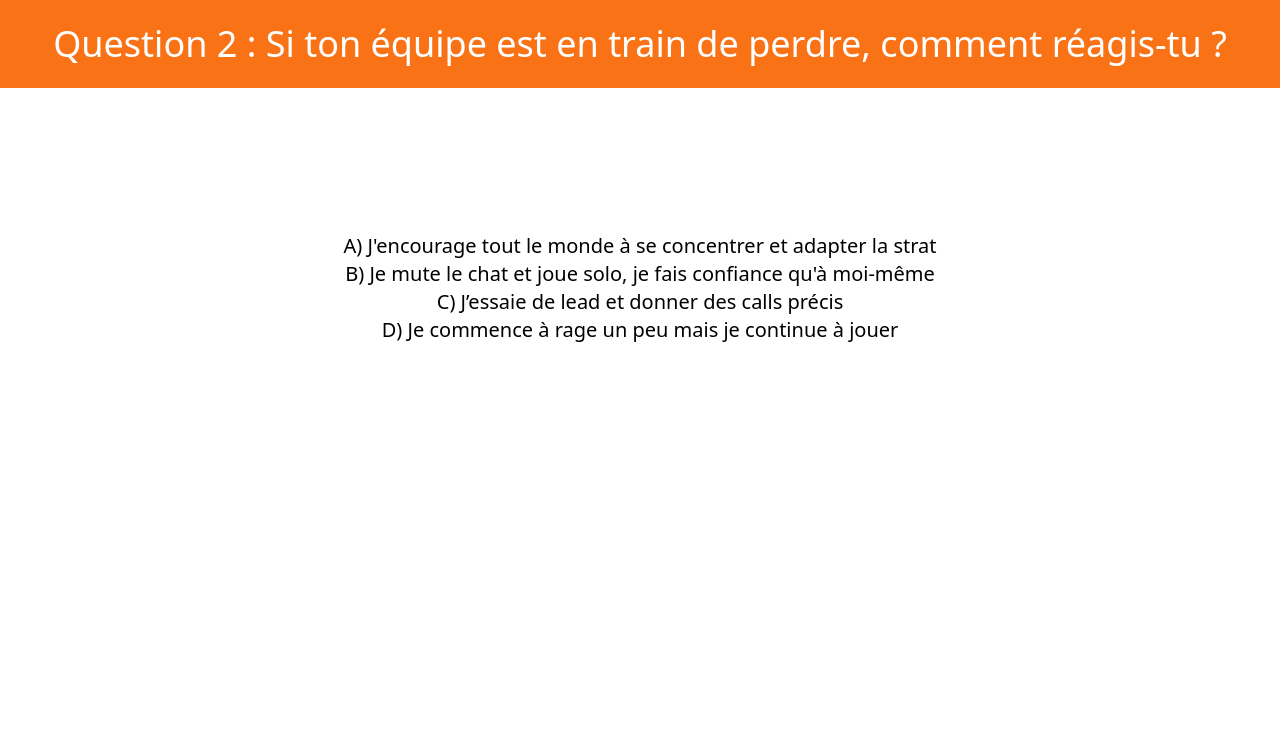
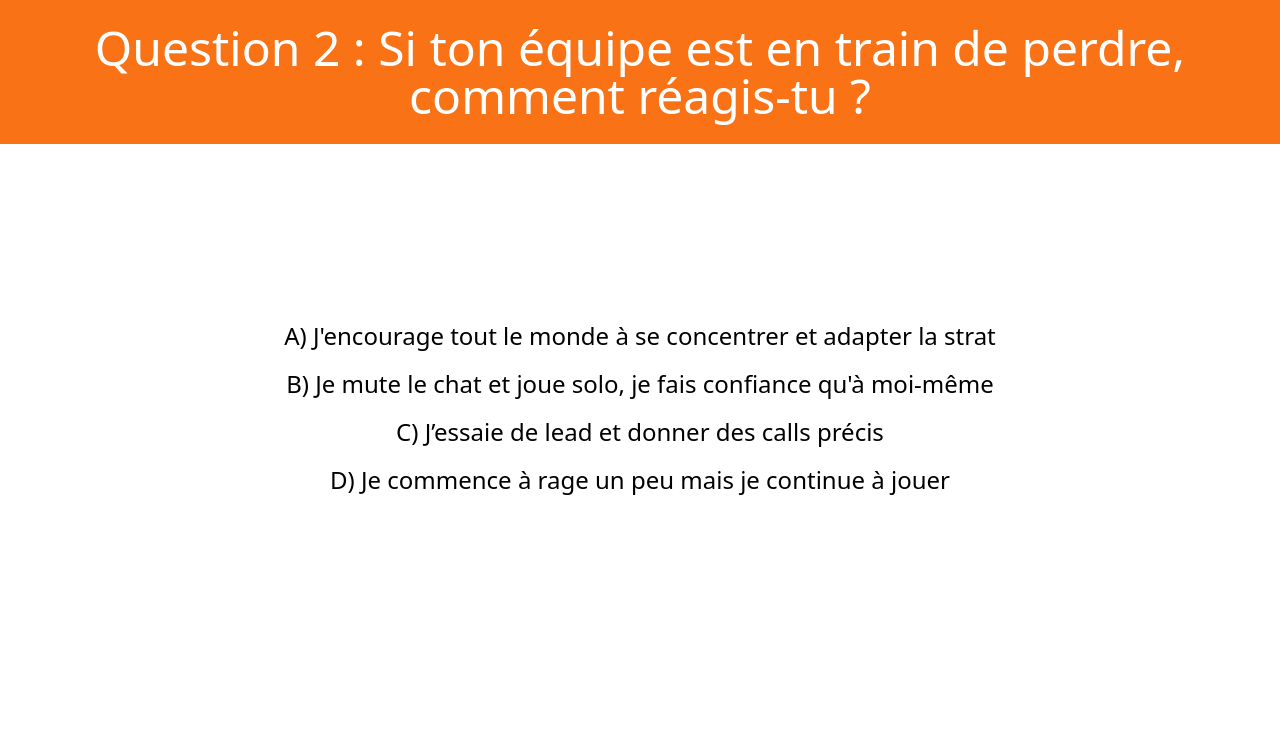
Before and after one commit to Joscrap/acitiv--flask-quizz, a Flask app: page /question in a window 1280 px wide. Shown: the top 736 px of the page. Run offline with Flask 3, Linux system fonts and the light colour scheme; the visitor is signed in with stand-in values (Sample User, id 1); some libraries are stand-ins or nearby versions.

Commit message:
"test valorant fini"

```diff
--- a/templates/question.html
+++ b/templates/question.html
@@ -9,16 +9,16 @@
 </head>
 
 <body>
-  <header class="bg-orange-500 py-6 text-4xl text-white">
+  <header class="bg-orange-500 py-6 text-5xl text-white">
     <h1 class="text-center">{{question}}</h1>
   </header>
 
-  <main class="my-36">
+  <main class="my-44">
 
-    <ul class="text-xl text-center list-none">
+    <ul class="text-2xl text-center list-none">
       <li><a href = "/reponse/0">{{reponses[0]}}</a></li>
-      <li><a href = "/reponse/1">{{reponses[1]}}</a></li>
-      <li><a href = "/reponse/2">{{reponses[2]}}</a></li>
+      <li class="my-4"><a href = "/reponse/1">{{reponses[1]}}</a></li>
+      <li class="my-4"><a href = "/reponse/2">{{reponses[2]}}</a></li>
       <li><a href = "/reponse/3">{{reponses[3]}}</a></li>
     </ul>
 
--- a/templates/resultat.html
+++ b/templates/resultat.html
@@ -23,6 +23,10 @@
 
     <h1 class="text-xl mt-16 text-center">Alors, quel type de joueur es-tu ? 😏 Partage tes résultats et dis-moi si ça te correspond ! 🔥</h1>
 
+    <div class="flex justify-center text-white mt-24">
+      <a class="bg-orange-500  rounded-md" href="/index">Cliquez ici pour recommencer</a>
+    </div>
+
   </main>
 
   <footer class="fixed bottom-0 w-full bg-orange-500">
```
